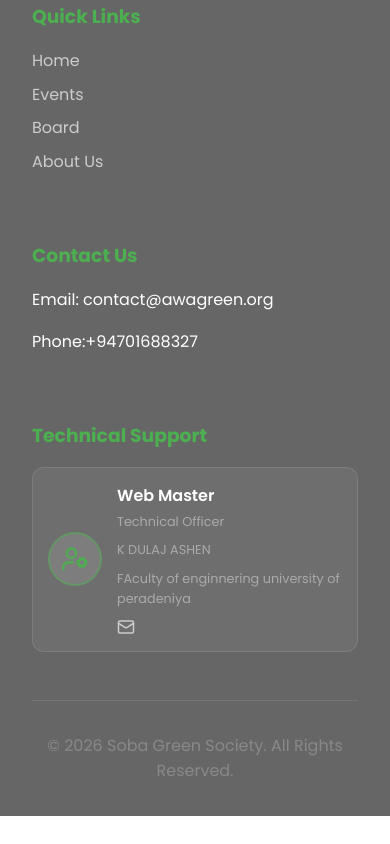
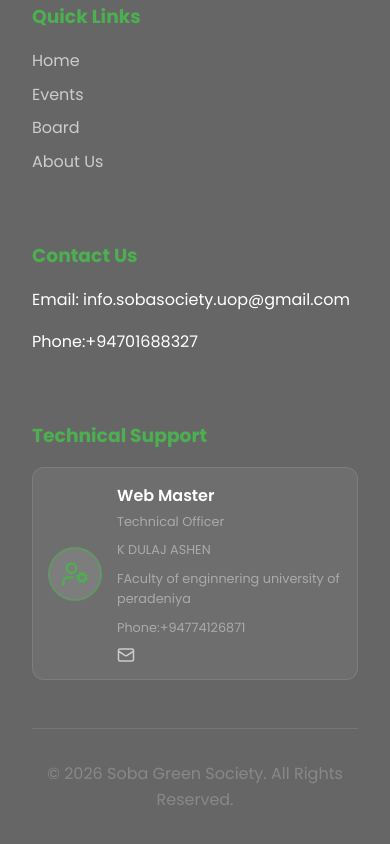
Before and after one commit to DulajE032/sobasociety, a React (Vite) app: page / in a window 390 px wide. Shown: the part 8250-9094 px from the top of the page. Before the commit the page ends 9066 px from the top, so only its background shows below. Built offline with nearby package versions, Linux system fonts and the light colour scheme; a web font is replaced by a local one.

Commit message:
add mobile video permissions

```diff
--- a/src/components/pages/public/footer.jsx
+++ b/src/components/pages/public/footer.jsx
@@ -23,7 +23,7 @@ const Footer = () => {
         </div>
         <div className="footer-section">
           <h3>Contact Us</h3>
-          <p>Email: contact@awagreen.org</p>
+          <p>Email: info.sobasociety.uop@gmail.com</p>
           <p>Phone:+94701688327</p>
 
         </div>
@@ -38,6 +38,7 @@ const Footer = () => {
               <p>Technical Officer</p>
               <p>K DULAJ ASHEN</p>
               <p>FAculty of enginnering university of peradeniya</p>
+              <p>Phone:+94774126871</p>
               <div className="tech-links">
                 <a href="mailto:dulajashennew2002@gmail.com" aria-label="Email Technical Support">
                   <Mail size={18} />
```
